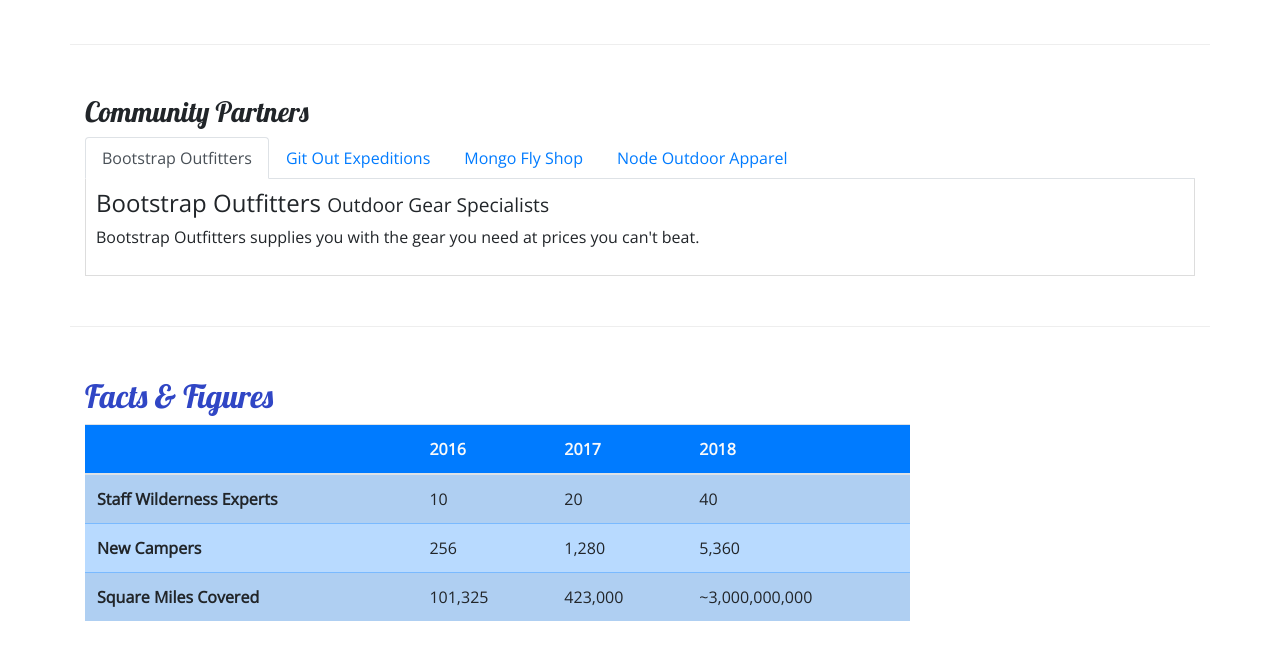
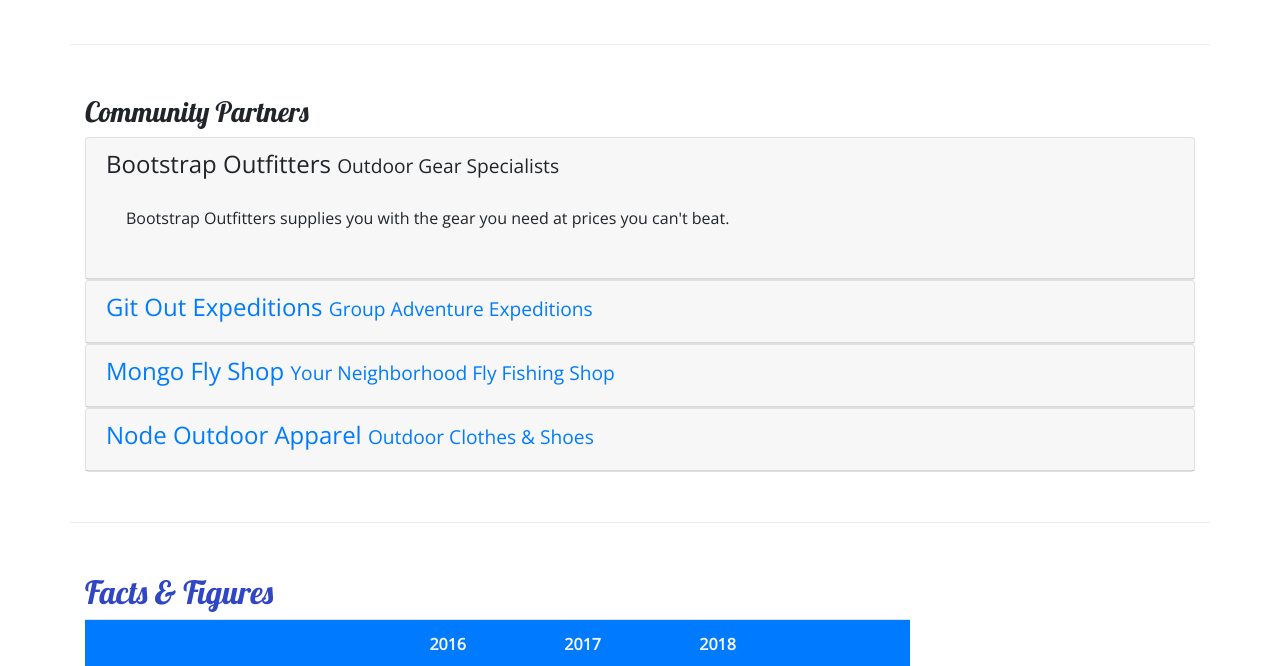
Before and after one commit to FelixMaldonado/nucampsite, a website: page aboutus.html in a window 1280 px wide. Shown: the part 800-1466 px from the top of the page. Drawn offline with nearby package versions, Linux system fonts and the light colour scheme.

```diff
--- a/aboutus.html
+++ b/aboutus.html
@@ -105,28 +105,63 @@
         <div class="row row-content">
             <div class="col">
                 <h3>Community Partners</h3>
-                <ul class="nav nav-tabs">
-                    <li class="nav-item"><a class="nav-link active" href="#bootstrap" role="tab" data-toggle="tab">Bootstrap Outfitters</a></li>
-                    <li class="nav-item"><a class="nav-link" href="#git" role="tab" data-toggle="tab">Git Out Expeditions</a></li>
-                    <li class="nav-item"><a class="nav-link" href="#mongo" role="tab" data-toggle="tab">Mongo Fly Shop</a></li>
-                    <li class="nav-item"><a class="nav-link" href="#node" role="tab" data-toggle="tab">Node Outdoor Apparel</a></li>
-                </ul>
-                <div class="tab-content">
-                    <div rold="tabpanel" class="tab-pane fade show active" id="bootstrap">
-                        <h4>Bootstrap Outfitters <small>Outdoor Gear Specialists</small></h4>
-                        <p class="d-none d-sm-block">Bootstrap Outfitters supplies you with the gear you need at prices you can't beat.</p>
+                <div id="accordion">
+                    <div class="card">
+                        <div role="tab" class="card-header">
+                            <h4>
+                                <a data-toggle="collapse" data-target="#bootstrap">
+                                Bootstrap Outfitters <small>Outdoor Gear Specialists</small>
+                                </a>
+                            </h4>
+                            <div class="collapse show" id="bootstrap" data-parent="#accordion">
+                                <div class="card-body">
+                                    <p class="d-none d-sm-block">Bootstrap Outfitters supplies you with the gear you need at prices you can't beat.</p>
+                                </div>
+                            </div>
+                        </div>
                     </div>
-                    <div rold="tabpanel" class="tab-pane fade" id="git">
-                        <h4>Git Out Expeditions <small>Group Adventure Expeditions</small></h4>
-                        <p class="d-none d-sm-block">Join Git Out Expeditions to explore new horizons with a group of other adventurers!</p>
+                    <div class="card">
+                        <div role="tab" class="card-header">
+                            <h4>
+                                <a class="collapsed" data-toggle="collapse" data-target="#git">
+                                    Git Out Expeditions <small>Group Adventure Expeditions</small>
+                                </a>
+                            </h4>
+                            <div class="collapse" id="git" data-parent="#accordion">
+                                <div class="card-body">
+                                    <p class="d-none d-sm-block">Join Git Out Expeditions to explore new horizons with a group of other adventurers!</p>
+                                </div>
+                            </div>
+                        </div>
                     </div>
-                    <div rold="tabpanel" class="tab-pane fade" id="mongo">
-                        <h4>Mongo Fly Shop <small>Your Neighborhood Fly Fishing Shop</small></h4>
-                        <p class="d-none d-sm-block">Need a new fishing pole, a tacklebox, or flies of all kinds? Stop by Mongo Fly Shop.</p>
+                    <div class="card">
+                        <div role="tab" class="card-header">
+                            <h4>
+                                <a class="collapsed" data-toggle="collapse" data-target="#mongo">
+                                    Mongo Fly Shop <small>Your Neighborhood Fly Fishing Shop</small>
+                                </a>
+                            </h4>
+                            <div class="collapse" id="mongo" data-parent="#accordion">
+                                <div class="card-body">
+                                    <p class="d-none d-sm-block">Need a new fishing pole, a tacklebox, or flies of all kinds? Stop by Mongo Fly Shop.</p>
+                                </div>
+                            </div>
+                        </div>
                     </div>
-                    <div rold="tabpanel" class="tab-pane fade" id="node">
-                        <h4>Node Outdoor Apparel <small>Outdoor Clothes & Shoes</small></h4>
-                        <p class="d-none d-sm-block">From polar fleeces to swimsuits, hiking boots to waders, a visit to Node will be sure to get you covered.</p>
+                    <div class="card">
+                        <div role="tab" class="card-header">
+                            <h4>
+                                <a class="collapsed" data-toggle="collapse" data-target="#node">
+                                    Node Outdoor Apparel <small>Outdoor Clothes & Shoes</small>
+                                </a>
+                            </h4>
+                            <div class="collapse" id="node" data-parent="#accordion">
+                                <div class="card-body">
+                                    <p class="d-none d-sm-block">From polar fleeces to swimsuits, hiking boots to waders, a visit to Node will be sure
+                                    to get you covered.</p>
+                                </div>
+                            </div>
+                        </div>
                     </div>
                 </div>
             </div>
@@ -202,6 +237,12 @@
     <script src="node_modules/popper.js/dist/umd/popper.min.js"></script>
     <script src="node_modules/bootstrap/dist/js/bootstrap.min.js"></script>
 
+    <script>
+        $(function () {
+            $('[data-toggle="tooltip"]').tooltip()
+        })
+    </script>
+
 </body>
 
 </html>
```
Also changed, not shown: index.html (+7 -1 lines).
